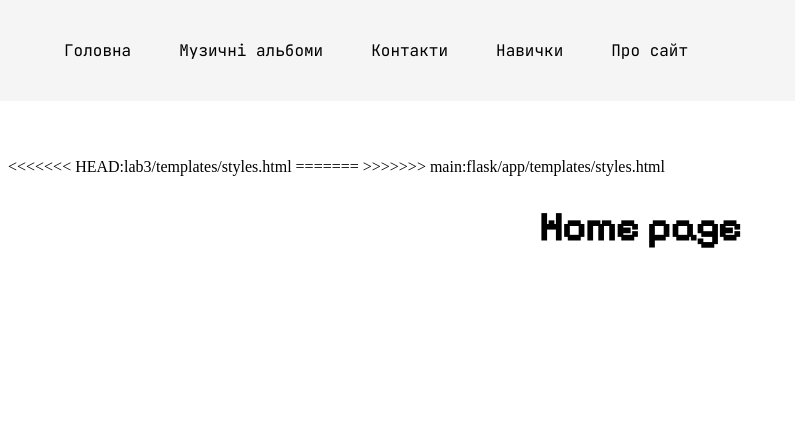
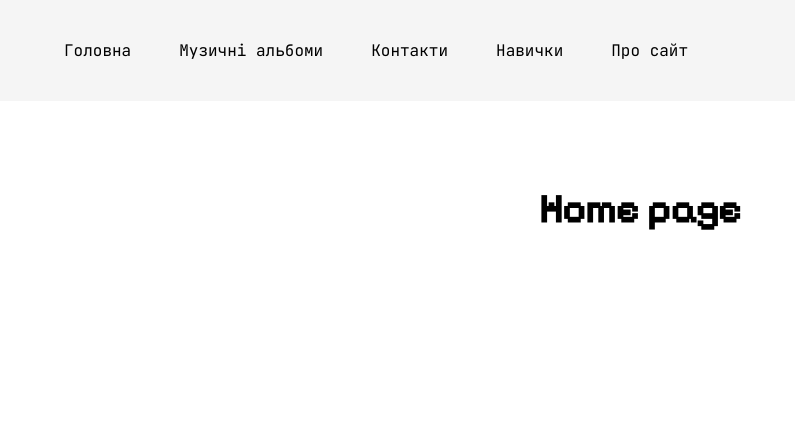
Before and after one commit to LostHopes/Flask-labs, a Flask app: page / in a window 1280 px wide. Shown: the top 447 px of the page, without its empty margins (0-795 px from the left). Run offline with Flask 3, Linux system fonts and the light colour scheme; some libraries are stand-ins or nearby versions.

Commit message:
modified styles.html

```diff
--- a/flask/app/templates/styles.html
+++ b/flask/app/templates/styles.html
@@ -1,8 +1,4 @@
-<<<<<<< HEAD:lab3/templates/styles.html
-<link rel="stylesheet" href="{{ url_for('static', filename='/css/bootstrap/css/animate.css') }}">
-=======
 <!-- <link rel="stylesheet" href="{{ url_for('static', filename='/css/bootstrap/css/animate.css') }}">
->>>>>>> main:flask/app/templates/styles.html
 <link rel="stylesheet" href="{{ url_for('static', filename='/css/bootstrap/css/bootstrap.min.css') }}">
 <link rel="stylesheet" href="{{ url_for('static', filename='/css/bootstrap/css/font-awesome.min.css') }}">
 <link rel="stylesheet" href="{{ url_for('static', filename='/css/bootstrap/css/jquery.fancybox.css') }}">
@@ -11,8 +7,4 @@
 <link rel="stylesheet" href="{{ url_for('static', filename='/css/bootstrap/css/main.css') }}">
 <link rel="stylesheet" href="{{ url_for('static', filename='/css/bootstrap/css/owl.carousel.css') }}">
 <link rel="stylesheet" href="{{ url_for('static', filename='/css/bootstrap/css/slit-slides.css') }}">
-<<<<<<< HEAD:lab3/templates/styles.html
-<link rel="stylesheet" href="{{ url_for('static', filename='/css/bootstrap/css/superslides.css') }}">
-=======
 <link rel="stylesheet" href="{{ url_for('static', filename='/css/bootstrap/css/superslides.css') }}"> -->
->>>>>>> main:flask/app/templates/styles.html
```
